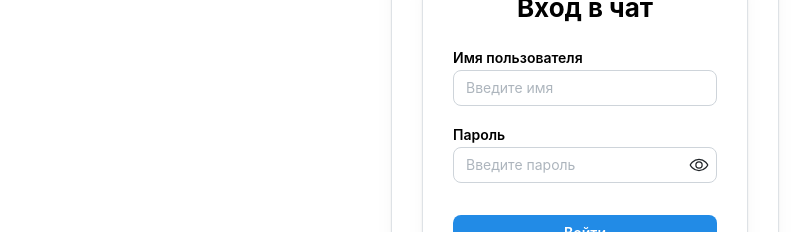
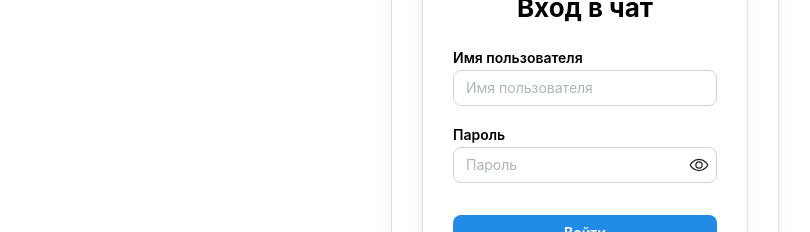
Before and after one commit to Daurova/frontend-project-12, a React (Vite) app: page /login in a window 1280 px wide. Shown: the part 237-469 px from the top of the page, without its empty margins (55-865 px from the left). Built offline with nearby package versions, Linux system fonts and the light colour scheme; no server answers.

Commit message:
step 9 / locales applied to the components

```diff
--- a/package.json
+++ b/package.json
@@ -16,6 +16,7 @@
     "@mantine/core": "^9.6.0",
     "@mantine/form": "^9.6.0",
     "@mantine/hooks": "^9.6.0",
+    "@mantine/notifications": "^9.7.2",
     "@tabler/icons-react": "^3.48.0",
     "@tanstack/react-query": "^5.102.8",
     "@tanstack/react-query-devtools": "^5.102.8",
--- a/src/features/auth/ui/LoginForm.jsx
+++ b/src/features/auth/ui/LoginForm.jsx
@@ -1,16 +1,16 @@
 import { useForm } from '@mantine/form';
 import { TextInput, PasswordInput, Button, Paper, Title, Stack } from '@mantine/core';
-
+import { useTranslation } from 'react-i18next';
 import { login } from '../../../shared/auth.js';
 import { useState } from 'react';
 import { useNavigate } from 'react-router-dom';
 import useAuthStore from '../../../app/store/authStore.js';
 
 function LoginForm() {
+  const { t } = useTranslation();
   const navigate = useNavigate();
   const [loading, setLoading] = useState(false);
-  const authLogin = useAuthStore((state) => state.login); // ← функция из store
-
+  const authLogin = useAuthStore((state) => state.login);
 
   const form = useForm({
     initialValues: {
@@ -27,7 +27,7 @@ const handleSubmit = async (values) => {
       authLogin(data.token, data.username);
       navigate('/');
     } catch (err) {
-    form.setFieldError('password', err.message || 'Ошибка авторизации');
+      form.setFieldError('password', t(`errors.${err.message}`));
     } finally {
       setLoading(false);
     }
@@ -36,23 +36,22 @@ const handleSubmit = async (values) => {
   return (
     <Paper withBorder shadow="md" p={30} mt={30} radius="md">
       <Title order={2} ta="center" mb="lg">
-        Вход в чат
+        {t('auth.loginTitle')}                        {/* ← было "Вход в чат" */}
       </Title>
       <form onSubmit={form.onSubmit(handleSubmit)}>
         <Stack>
           <TextInput
-            label="Имя пользователя"
-            placeholder="Введите имя"
+            label={t('auth.username')}
+            placeholder={t('auth.username')}
             {...form.getInputProps('username')}
           />
           <PasswordInput
-            label="Пароль"
-            placeholder="Введите пароль"
+            label={t('auth.password')}
+            placeholder={t('auth.password')}
             {...form.getInputProps('password')}
           />
-          <Button type="submit" fullWidth mt="md" loading={loading}
-              loaderProps={{ type: 'dots' }}>
-            Войти
+          <Button type="submit" fullWidth mt="md" loading={loading}>
+            {t('auth.loginButton')}
           </Button>
         </Stack>
       </form>
@@ -60,4 +59,5 @@ const handleSubmit = async (values) => {
   );
 }
 
+
 export default LoginForm
--- a/src/features/auth/ui/SignUpForm.jsx
+++ b/src/features/auth/ui/SignUpForm.jsx
@@ -2,10 +2,12 @@ import { useForm } from '@mantine/form';
 import { TextInput, PasswordInput, Button, Stack, Alert } from '@mantine/core';
 import { useState } from 'react';
 import { useNavigate } from 'react-router-dom';
+import { useTranslation } from 'react-i18next';
 import { signup } from '../../../shared/auth';
 import useAuthStore from '../../../app/store/authStore';
 
 function SignUpForm() {
+  const { t } = useTranslation();
   const navigate = useNavigate();
   const [loading, setLoading] = useState(false);
   const [error, setError] = useState(null);
@@ -19,19 +21,19 @@ function SignUpForm() {
     },
     validate: {
       username: (value) => {
-        if (!value) return 'Имя пользователя обязательно';
-        if (value.length < 3) return 'Минимум 3 символа';
-        if (value.length > 20) return 'Максимум 20 символов';
+        if (!value) return t('validation.required');
+        if (value.length < 3) return t('validation.usernameMin');
+        if (value.length > 20) return t('validation.usernameMax');
         return null;
       },
       password: (value) => {
-        if (!value) return 'Пароль обязателен';
-        if (value.length < 6) return 'Минимум 6 символов';
+        if (!value) return t('validation.required');
+        if (value.length < 6) return t('validation.passwordMin');
         return null;
       },
       confirmPassword: (value, values) => {
-        if (!value) return 'Подтверждение пароля обязательно';
-        if (value !== values.password) return 'Пароли не совпадают';
+        if (!value) return t('validation.required');
+        if (value !== values.password) return t('validation.passwordMismatch');
         return null;
       },
     },
@@ -46,7 +48,7 @@ function SignUpForm() {
       authLogin(data.token, data.username);
       navigate('/');
     } catch (err) {
-      setError(err.message || 'Ошибка регистрации');
+      setError(t(`errors.${err.message}`));
     } finally {
       setLoading(false);
     }
@@ -56,38 +58,39 @@ function SignUpForm() {
     <form onSubmit={form.onSubmit(handleSubmit)}>
       <Stack>
         {error && (
-          <Alert color="red" title="Ошибка регистрации">
+          <Alert color="red" title={t('errors.signupFailed')}>
             {error}
           </Alert>
         )}
 
         <TextInput
-          label="Имя пользователя"
-          placeholder="Введите имя"
+          label={t('auth.username')}
+          placeholder={t('auth.username')}
           disabled={loading}
           {...form.getInputProps('username')}
         />
 
         <PasswordInput
-          label="Пароль"
-          placeholder="Введите пароль"
+          label={t('auth.password')}
+          placeholder={t('auth.password')}
           disabled={loading}
           {...form.getInputProps('password')}
         />
 
         <PasswordInput
-          label="Подтверждение пароля"
-          placeholder="Повторите пароль"
+          label={t('auth.confirmPassword')}
+          placeholder={t('auth.confirmPassword')}
           disabled={loading}
           {...form.getInputProps('confirmPassword')}
         />
 
         <Button type="submit" fullWidth mt="md" loading={loading}>
-          Зарегистрироваться
+          {t('auth.signupButton')}
         </Button>
       </Stack>
     </form>
   );
 }
 
+
 export default SignUpForm
--- a/src/features/channel/ui/AddChannelModal.jsx
+++ b/src/features/channel/ui/AddChannelModal.jsx
@@ -2,8 +2,10 @@ import { useForm } from '@mantine/form';
 import { Modal, TextInput, Button, Stack, Group } from '@mantine/core';
 import { useCreateChannel } from '../../../entities/channel/model/useChannels';
 import { useEffect, useRef } from 'react';
+import { useTranslation } from 'react-i18next';
 
 export function AddChannelModal({ opened, onClose, existingChannels }) {
+  const {t} = useTranslation()
   const { mutate: createChannel, isPending } = useCreateChannel();
   const inputRef = useRef(null);
 
@@ -11,11 +13,11 @@ export function AddChannelModal({ opened, onClose, existingChannels }) {
     initialValues: { name: '' },
     validate: {
       name: (value) => {
-        if (!value) return 'Имя канала обязательно';
-        if (value.length < 3) return 'Минимум 3 символа';
-        if (value.length > 20) return 'Максимум 20 символов';
+        if (!value) return t('validation.required');
+        if (value.length < 3) return t('validation.usernameMin');
+        if (value.length > 20) return t('validation.usernameMax');
         if (existingChannels?.some((c) => c.name === value)) {
-          return 'Канал с таким именем уже существует';
+          return t('validation.channelNameExists');
         }
         return null;
       },
@@ -39,22 +41,22 @@ export function AddChannelModal({ opened, onClose, existingChannels }) {
   };
 
   return (
-    <Modal opened={opened} onClose={onClose} title="Добавить канал">
+    <Modal opened={opened} onClose={onClose} title={t('channels.add')}>
       <form onSubmit={form.onSubmit(handleSubmit)}>
         <Stack>
           <TextInput
             ref={inputRef}
-            label="Имя канала"
-            placeholder="Введите имя"
+            label={t('channels.channelName')}
+            placeholder={t('channels.channelPlaceholder')}
             disabled={isPending}
             {...form.getInputProps('name')}
           />
           <Group justify="flex-end">
             <Button variant="default" onClick={onClose} disabled={isPending}>
-              Отмена
+              {t('channels.cancel')}
             </Button>
             <Button type="submit" loading={isPending}>
-              Создать
+              {t('channels.create')}
             </Button>
           </Group>
         </Stack>
--- a/src/features/channel/ui/RenameChannelModal.jsx
+++ b/src/features/channel/ui/RenameChannelModal.jsx
@@ -2,23 +2,25 @@ import { useForm } from '@mantine/form';
 import { Modal, TextInput, Button, Stack, Group } from '@mantine/core';
 import { useRenameChannel } from '../../../entities/channel/model/useChannels';
 import { useEffect, useRef } from 'react';
+import { useTranslation } from 'react-i18next';
 
 export function RenameChannelModal({ opened, onClose, channel, existingChannels }) {
+  const {t} = useTranslation()
   const { mutate: renameChannel, isPending } = useRenameChannel();
   const inputRef = useRef(null);
 
   const form = useForm({
     initialValues: { name: channel?.name || '' },
     validate: {
-      name: (value) => {
-        if (!value) return 'Имя канала обязательно';
-        if (value.length < 3) return 'Минимум 3 символа';
-        if (value.length > 20) return 'Максимум 20 символов';
+       name: (value) => {
+        if (!value) return t('validation.required');
+        if (value.length < 3) return t('validation.usernameMin');
+        if (value.length > 20) return t('validation.usernameMax');
         if (
           value !== channel?.name &&
           existingChannels?.some((c) => c.name === value)
         ) {
-          return 'Канал с таким именем уже существует';
+          return t('validation.channelNameExists');
         }
         return null;
       },
@@ -43,23 +45,23 @@ export function RenameChannelModal({ opened, onClose, channel, existingChannels
     );
   };
 
-  return (
-    <Modal opened={opened} onClose={onClose} title="Переименовать канал">
+   return (
+    <Modal opened={opened} onClose={onClose} title={t('channels.rename')}>
       <form onSubmit={form.onSubmit(handleSubmit)}>
         <Stack>
           <TextInput
             ref={inputRef}
-            label="Новое имя"
-            placeholder="Введите имя"
+            label={t('channels.newChannelName')}
+            placeholder={t('channels.channelPlaceholder')}
             disabled={isPending}
             {...form.getInputProps('name')}
           />
           <Group justify="flex-end">
             <Button variant="default" onClick={onClose} disabled={isPending}>
-              Отмена
+              {t('channels.cancel')}
             </Button>
             <Button type="submit" loading={isPending}>
-              Переименовать
+              {t('channels.rename')}
             </Button>
           </Group>
         </Stack>
--- a/src/features/chat/ui/ChatArea.jsx
+++ b/src/features/chat/ui/ChatArea.jsx
@@ -2,8 +2,10 @@ import { Paper, Title, Text } from '@mantine/core';
 import useChatStore from '../../../app/store/chatStore';
 import { MessageList } from '../../../entities/message/ui/MessageList';
 import { MessageForm } from '../../message/ui/MessageForm';
+import { useTranslation } from 'react-i18next';
 
 export function ChatArea({ channels, messages }) {
+  const { t } = useTranslation();
   const currentChannelId = useChatStore((state) => state.currentChannelId);
   const currentChannel = channels?.find((c) => c.id === currentChannelId);
   const channelMessages = messages?.filter((m) => m.channelId === currentChannelId);
@@ -11,7 +13,7 @@ export function ChatArea({ channels, messages }) {
   if (!currentChannel) {
     return (
       <Paper withBorder p="md" style={{ flex: 1 }}>
-        <Text c="dimmed">Выберите канал</Text>
+        <Text c="dimmed">В{t('messages.selectChannel')}</Text>
       </Paper>
     );
   }
--- a/src/pages/home/HomePage.jsx
+++ b/src/pages/home/HomePage.jsx
@@ -7,8 +7,10 @@ import { useSocketEvent } from '../../shared/lib/useSocketEvent';
 import { useQueryClient } from '@tanstack/react-query';
 import { useEffect, useState } from 'react';
 import useChatStore from '../../app/store/chatStore';
+import { useTranslation } from 'react-i18next';
 
 export function HomePage({ socket }) {
+  const {t} = useTranslation()
   const [isConnected, setIsConnected] = useState(socket?.connected ?? false);
   const queryClient = useQueryClient();
 
@@ -62,7 +64,7 @@ export function HomePage({ socket }) {
         <ChatArea channels={channels} messages={messages} />
          {!isConnected && (
         <Badge color="red" variant="filled">
-          Попытка переподключения...
+          {t('connection.reconnecting')}
         </Badge>
       )}
       </Flex>
--- a/src/shared/i18n/locales/ru/translation.json
+++ b/src/shared/i18n/locales/ru/translation.json
@@ -52,6 +52,8 @@
   },
   "errors": {
     "loginFailed": "Ошибка авторизации",
-    "signupFailed": "Ошибка регистрации"
+    "signupFailed": "Ошибка регистрации",
+    "userExists": "Пользователь с таким именем уже существует"
+
   }
 }
```
Also changed, not shown: src/features/channel/ui/RemoveChannelModal.jsx (+8 -7 lines), src/features/chat/ui/Sidebar.jsx (+6 -4 lines), src/features/message/ui/MessageForm.jsx (+6 -4 lines), src/shared/auth.js (+6 -18 lines), 1 other file (tests, documents, lock files or other folders). Lines whose indentation alone changed are shown as unchanged.
